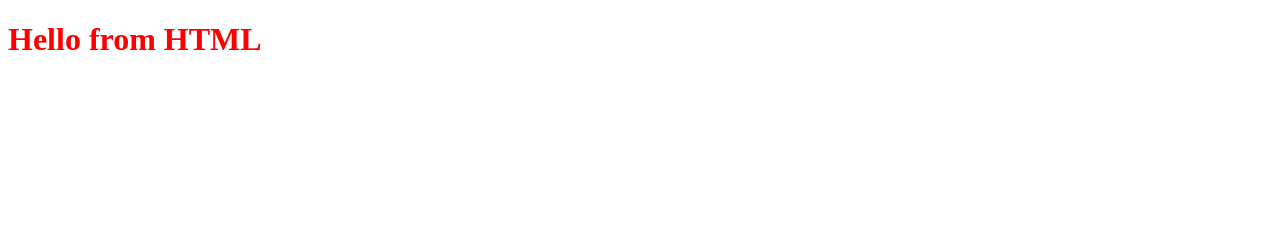
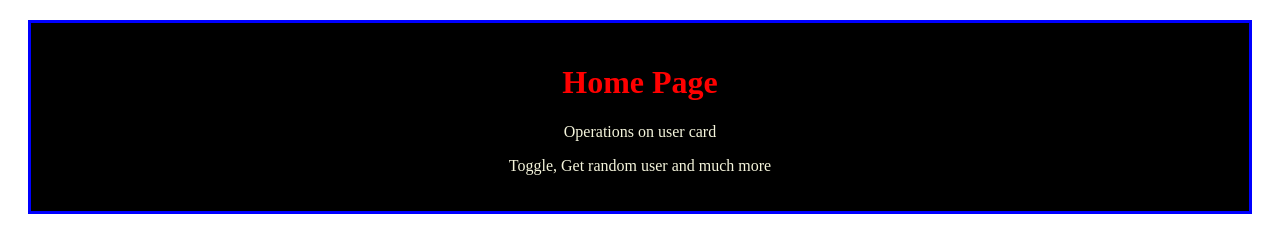
Before and after one commit to ayytanuappa/autosuggest, a website: page frontend/index.html in a window 1280 px wide. Drawn offline with Linux system fonts and the light colour scheme.

Commit message:
background colour changes

```diff
--- a/frontend/index.css
+++ b/frontend/index.css
@@ -1,3 +1,22 @@
 h1 {
     color: red;
 }
+
+/*property : value*/
+
+#home-intro{
+    text-align: center;
+    /*border: 3px;
+    border-color: black;
+    border-style: solid;*/
+
+    border: 3px solid blue;
+    margin: 20px;
+    padding: 20px;
+    color: beige;
+    background-color: black;
+    text-align: center;
+    hover: {
+        color: red;
+    }
+}
--- a/frontend/index.html
+++ b/frontend/index.html
@@ -7,7 +7,11 @@
     <link rel="stylesheet" href="index.css">
 </head>
 <body>
-    <h1>Hello from HTML</h1>
+    <div id="home-intro">
+    <h1> Home Page</h1>
+    <p> Operations on user card</p>
+    <p> Toggle, Get random user and much more </p>
     <script src="index.js"></script>
+    </div>
 </body>
 </html>
```
